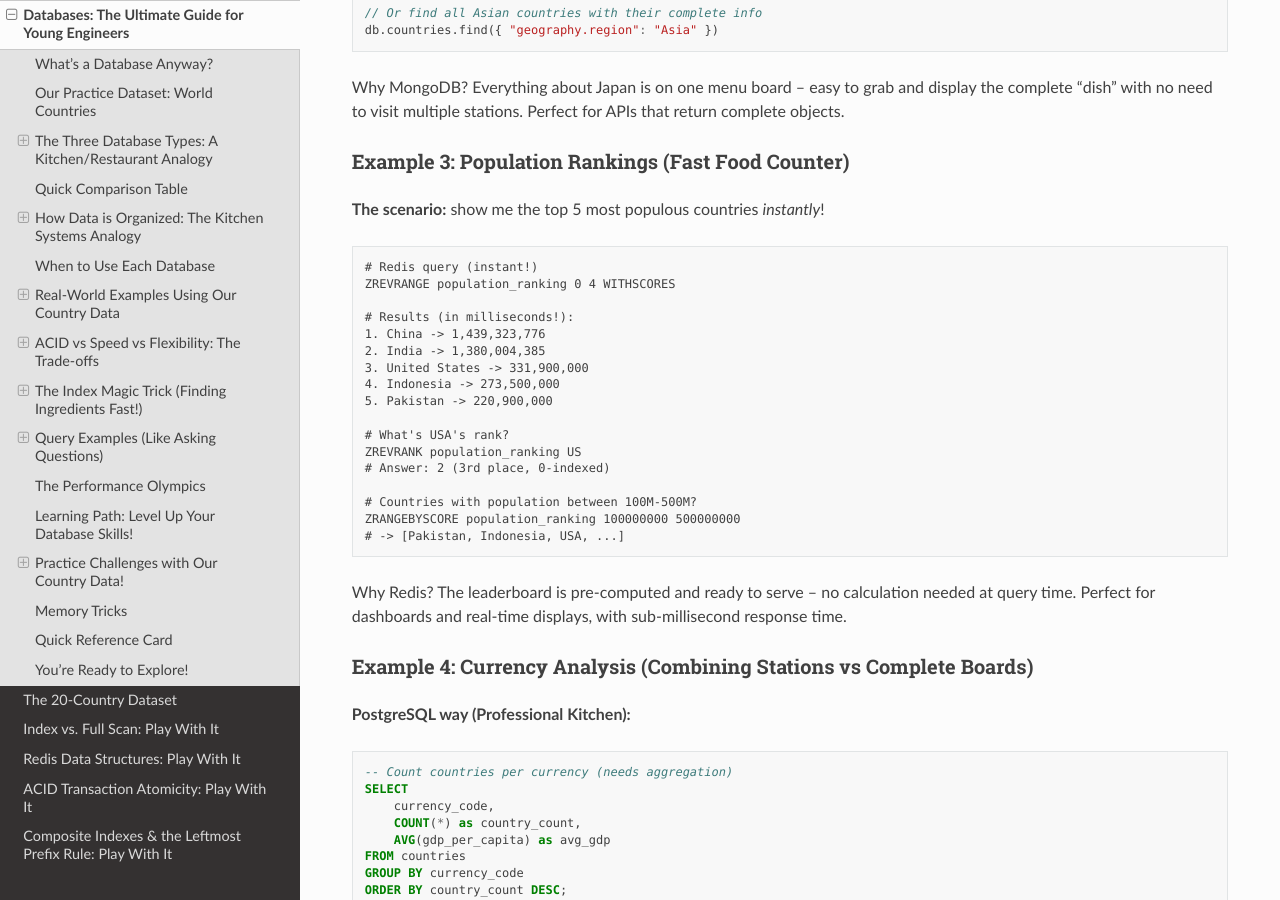
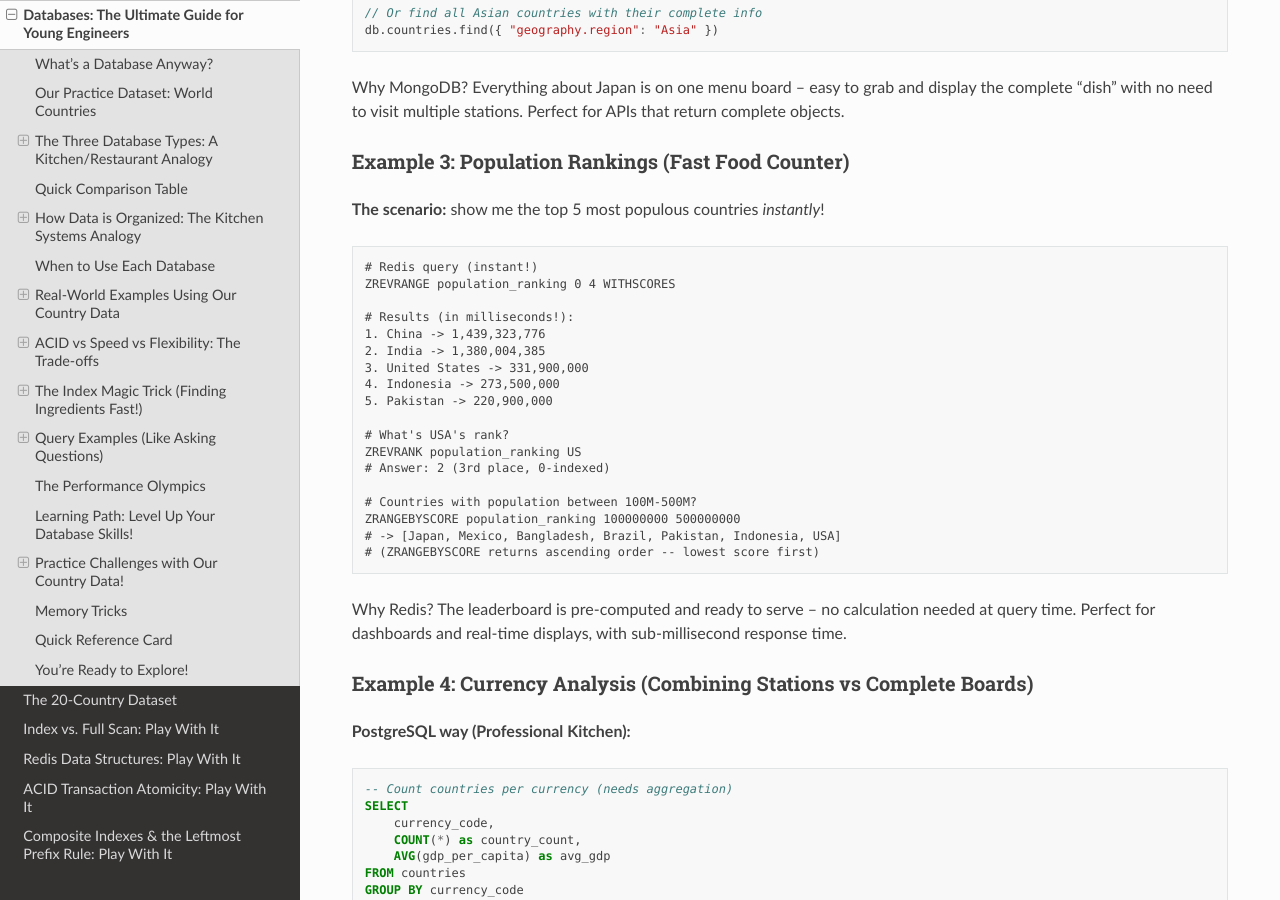
Before and after one commit to karthik-dev-82/system-notes, a Sphinx documentation site: the page built from docs/source/databases_postgresql_mongodb_redis.rst, in a window 1280 px wide and 900 px high, scrolled down 7821 px. Built offline with Sphinx 7.4.7 and the Read the Docs theme 3.1.0, drawn with Linux system fonts in a browser that asks for light colours; some of the changed text lies outside the part shown.

Commit message:
Fix bugs found by a deep-verification audit of Hardware Protocols, Media & Streaming, and Databases
A background-agent audit of all 9 pages across three sections,
grouped by sub-topic and independently re-verified against real
tooling -- exhaustive 8b/10b round-trip testing (all 256 bytes x 2
disparities), 20,000 randomized CAN arbitration trials, real
GStreamer documentation, and (for Databases) real live PostgreSQL,
Redis, and MongoDB containers from the dev environment, queried
directly and cleaned up after -- found:

- db_redis_structures_widget.html: sorted-set ties were broken in
  ascending lexical order, but real Redis breaks ZREVRANGE/ZREVRANK
  ties in descending lexical order. Not hypothetical -- the shipped
  20-country dataset has a real tie (Germany and Finland both at
  gdpPerCapita 48000), and real Redis ranks Finland above Germany
  while the widget had it backwards. Fixed the comparator; verified
  against the exact real tie case.
- databases_postgresql_mongodb_redis.rst: an overview diagram's
  population leaderboard listed Japan as #4 by population; Japan is
  actually 9th in the real dataset, five countries would outrank it.
  Fixed to Indonesia, consistent with the correct ranking already
  given elsewhere on the same page.
- Same page: USA's population was given as 331,000,000 in two spots
  but 331,900,000 (the real dataset's value) everywhere else on the
  page. Fixed both to match.
- Same page: a ZRANGEBYSCORE worked example showed the wrong 3-item
  excerpt in the wrong order; independently recomputed against the
  real dataset and replaced with the correct full 7-country ascending
  list (Japan, Mexico, Bangladesh, Brazil, Pakistan, Indonesia, USA).

Everything else across all three sections -- 8b/10b's DC-balance and
dual-codeword mechanism, CAN bus's bit-by-bit dominant-wins
arbitration, GStreamer's pipeline/pad/caps concepts, real EXPLAIN-
verified index-scan and composite-index (leftmost-prefix) behavior,
real-transaction-verified ACID atomicity, every specific Redis
command's behavior, the Postgres/MongoDB/Redis positioning claims,
and the 20-country reference dataset's facts -- checked out clean.

Co-Authored-By: Claude Sonnet 5 <noreply@anthropic.com>

```diff
--- a/docs/source/_static/db_redis_structures_widget.html
+++ b/docs/source/_static/db_redis_structures_widget.html
@@ -205,8 +205,12 @@
     function hget(hash, field) { return Object.prototype.hasOwnProperty.call(hash, field) ? hash[field] : null; }
 
     function zCompare(a, b) {
+      // This array is stored and read directly in ZREVRANGE order (highest
+      // score first), so a tie must break the same way real Redis breaks a
+      // ZREVRANGE tie: descending lexical order (the exact reverse of
+      // ZRANGE's ascending-lexical tie-break).
       if (a.score !== b.score) return b.score - a.score;
-      return a.member < b.member ? -1 : a.member > b.member ? 1 : 0;
+      return a.member > b.member ? -1 : a.member < b.member ? 1 : 0;
     }
     function zadd(sortedSet, member, score) {
       const i = sortedSet.findIndex(e => e.member === member);
--- a/docs/source/databases_postgresql_mongodb_redis.rst
+++ b/docs/source/databases_postgresql_mongodb_redis.rst
@@ -576,7 +576,8 @@ Example 3: Population Rankings (Fast Food Counter)
 
    # Countries with population between 100M-500M?
    ZRANGEBYSCORE population_ranking 100000000 500000000
-   # -> [Pakistan, Indonesia, USA, ...]
+   # -> [Japan, Mexico, Bangladesh, Brazil, Pakistan, Indonesia, USA]
+   # (ZRANGEBYSCORE returns ascending order -- lowest score first)
 
 Why Redis? The leaderboard is pre-computed and ready to serve -- no
 calculation needed at query time. Perfect for dashboards and
```
Also changed, not shown: other parts of docs/source/databases_postgresql_mongodb_redis.rst (+4 -4 lines).
